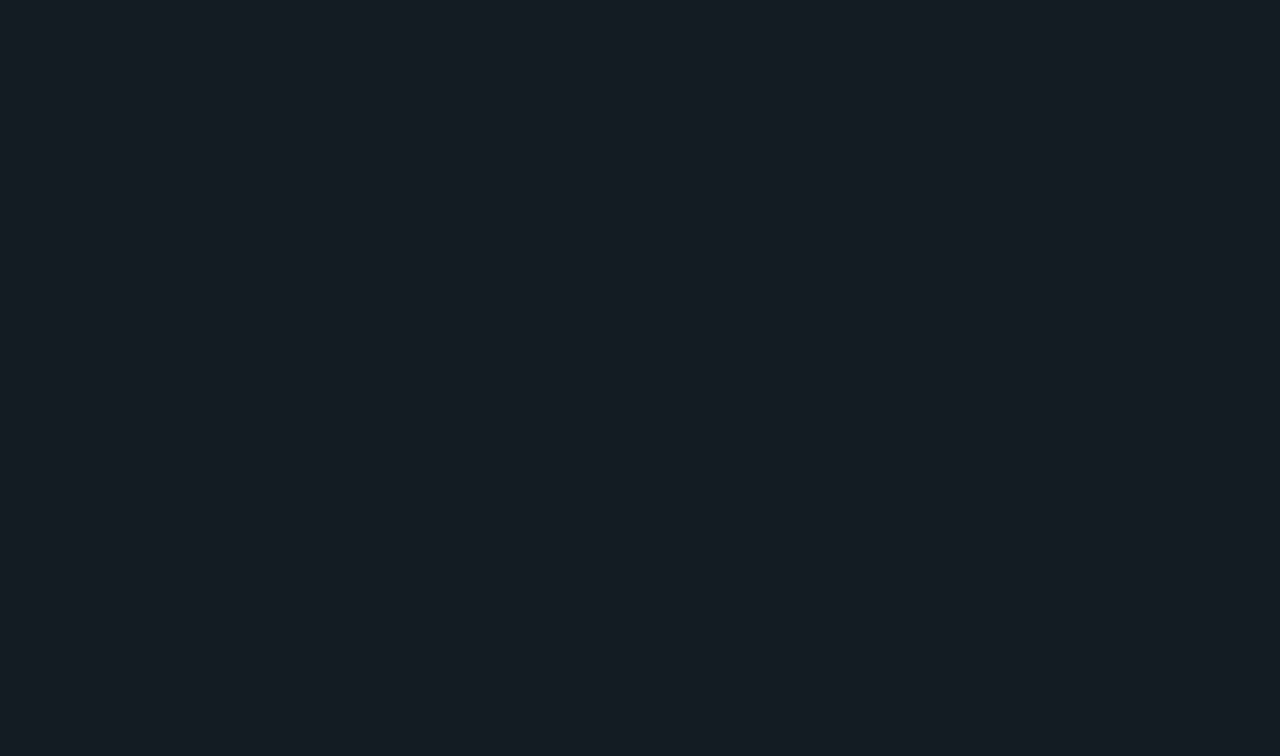
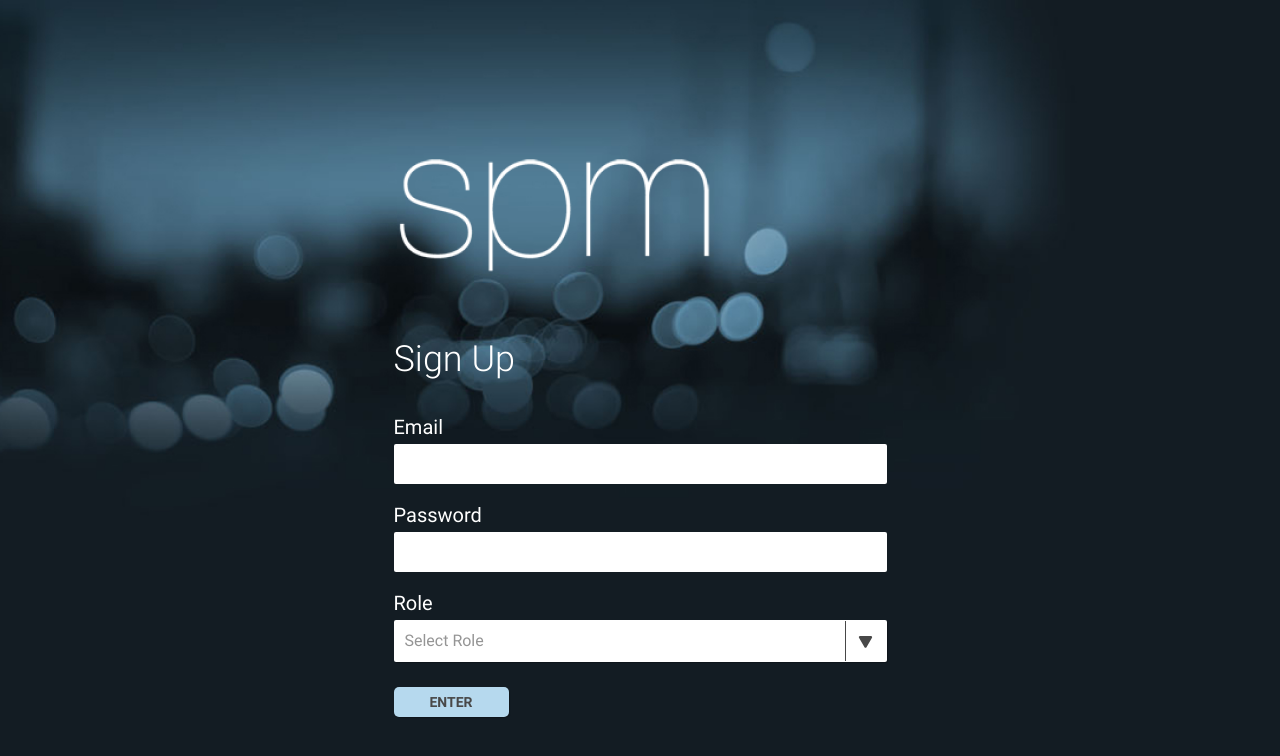
Before and after one commit to Kybbot/spm, a React (Vite) app: page /auth in a window 1280 px wide. Before the commit this address had no page. Shown: the top 756 px of the page. Built offline with nearby package versions, Linux system fonts and the light colour scheme.

Commit message:
Created SignIn and SignUp pages

```diff
--- a/src/app/routes/SignedInRoutes.tsx
+++ b/src/app/routes/SignedInRoutes.tsx
@@ -2,9 +2,12 @@ import { FC } from "react";
 import { Route, Routes } from "react-router-dom";
 
 import { MainLayout } from "../layouts/MainLayout";
+import { AuthLayout } from "../layouts/AuthLayout";
 
 import Home from "@/pages/Home";
 import Advice from "@/pages/Advice";
+import SignUp from "@/pages/SignUp";
+import SignIn from "@/pages/SignIn";
 
 export const SignedInRoutes: FC = () => {
 	return (
@@ -13,6 +16,10 @@ export const SignedInRoutes: FC = () => {
 				<Route index element={<Home />} />
 				<Route path="advice" element={<Advice />} />
 			</Route>
+			<Route path="/auth" element={<AuthLayout />}>
+				<Route index element={<SignUp />} />
+				<Route path="signIn" element={<SignIn />} />
+			</Route>
 		</Routes>
 	);
 };
--- /dev/null
+++ b/src/pages/SignIn/index.ts
@@ -0,0 +1,2 @@
+import SignIn from "./ui/SignIn";
+export default SignIn;
--- /dev/null
+++ b/src/pages/SignIn/ui/SignIn.tsx
@@ -0,0 +1,64 @@
+import { FC } from "react";
+import { useForm } from "react-hook-form";
+
+import { Button } from "@/shared/ui/Button";
+import { InputRhf } from "@/shared/ui/form/InputRhf";
+
+type FormValues = {
+	email: string;
+	password: string;
+};
+
+const SignIn: FC = () => {
+	const {
+		register,
+		handleSubmit,
+		formState: { errors },
+	} = useForm<FormValues>({
+		defaultValues: {
+			email: "",
+			password: "",
+		},
+	});
+
+	const onSubmit = (data: FormValues) => {
+		console.log("data", data);
+	};
+
+	return (
+		<section className="signIn">
+			<div className="signIn__container">
+				<h1 className="auth__title">Sign In</h1>
+				<form className="form" onSubmit={handleSubmit(onSubmit)}>
+					<InputRhf<FormValues>
+						type="email"
+						name="email"
+						label="Email"
+						register={register}
+						rules={{
+							required: { value: true, message: "Required" },
+						}}
+						error={errors.email}
+					/>
+					<InputRhf<FormValues>
+						type="password"
+						name="password"
+						label="Password"
+						register={register}
+						rules={{
+							required: { value: true, message: "Required" },
+						}}
+						error={errors.email}
+					/>
+					<div className="form__save">
+						<Button type="submit" width="115px">
+							Enter
+						</Button>
+					</div>
+				</form>
+			</div>
+		</section>
+	);
+};
+
+export default SignIn;
--- /dev/null
+++ b/src/pages/SignUp/index.ts
@@ -0,0 +1,2 @@
+import SignUp from "./ui/SignUp";
+export default SignUp;
--- /dev/null
+++ b/src/pages/SignUp/ui/SignUp.tsx
@@ -0,0 +1,95 @@
+import { FC } from "react";
+import { Controller, useForm } from "react-hook-form";
+
+import { Button } from "@/shared/ui/Button";
+import { InputRhf } from "@/shared/ui/form/InputRhf";
+import { Select, SelectItem } from "@/shared/ui/Select";
+
+import { roleKeys, roleValues } from "@/shared/constants/selects";
+
+type FormValues = {
+	email: string;
+	password: string;
+	role: roleKeys;
+};
+
+const SignUp: FC = () => {
+	const {
+		control,
+		register,
+		handleSubmit,
+		formState: { errors },
+	} = useForm<FormValues>({
+		defaultValues: {
+			email: "",
+			password: "",
+			role: undefined,
+		},
+	});
+
+	const onSubmit = (data: FormValues) => {
+		console.log("data", data);
+	};
+
+	return (
+		<section className="signUp">
+			<div className="signUp__container">
+				<h1 className="auth__title">Sign Up</h1>
+				<form className="form" onSubmit={handleSubmit(onSubmit)}>
+					<InputRhf<FormValues>
+						type="email"
+						name="email"
+						label="Email"
+						register={register}
+						rules={{
+							required: { value: true, message: "Required" },
+						}}
+						error={errors.email}
+					/>
+					<InputRhf<FormValues>
+						type="password"
+						name="password"
+						label="Password"
+						register={register}
+						rules={{
+							required: { value: true, message: "Required" },
+						}}
+						error={errors.email}
+					/>
+					<label htmlFor="role" className="label">
+						<span className="label__text">Role</span>
+						<Controller
+							name="role"
+							control={control}
+							rules={{ required: { value: true, message: "Required" } }}
+							render={({ field }) => (
+								<Select
+									id="role"
+									placeholder="Select Role"
+									{...field}
+									error={errors.role}
+									value={field.value}
+									onValueChange={field.onChange}
+									customValues={roleValues}
+								>
+									{Object.entries(roleValues).map((value) => (
+										<SelectItem key={value[0]} value={value[0]}>
+											{value[1]}
+										</SelectItem>
+									))}
+								</Select>
+							)}
+						/>
+					</label>
+					<div className="form__save">
+						<Button type="submit" width="115px">
+							Enter
+						</Button>
+					</div>
+				</form>
+			</div>
+		</section>
+	);
+};
+
+export default SignUp;
```
